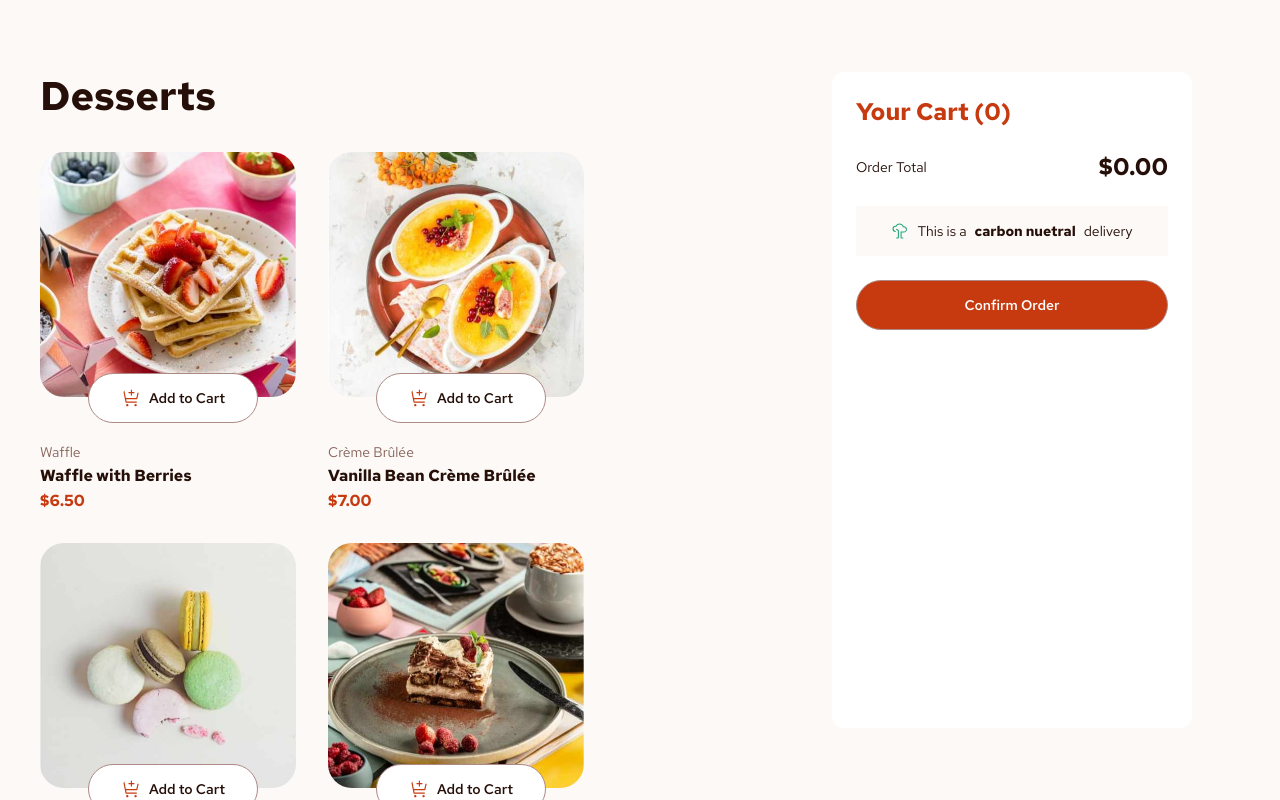
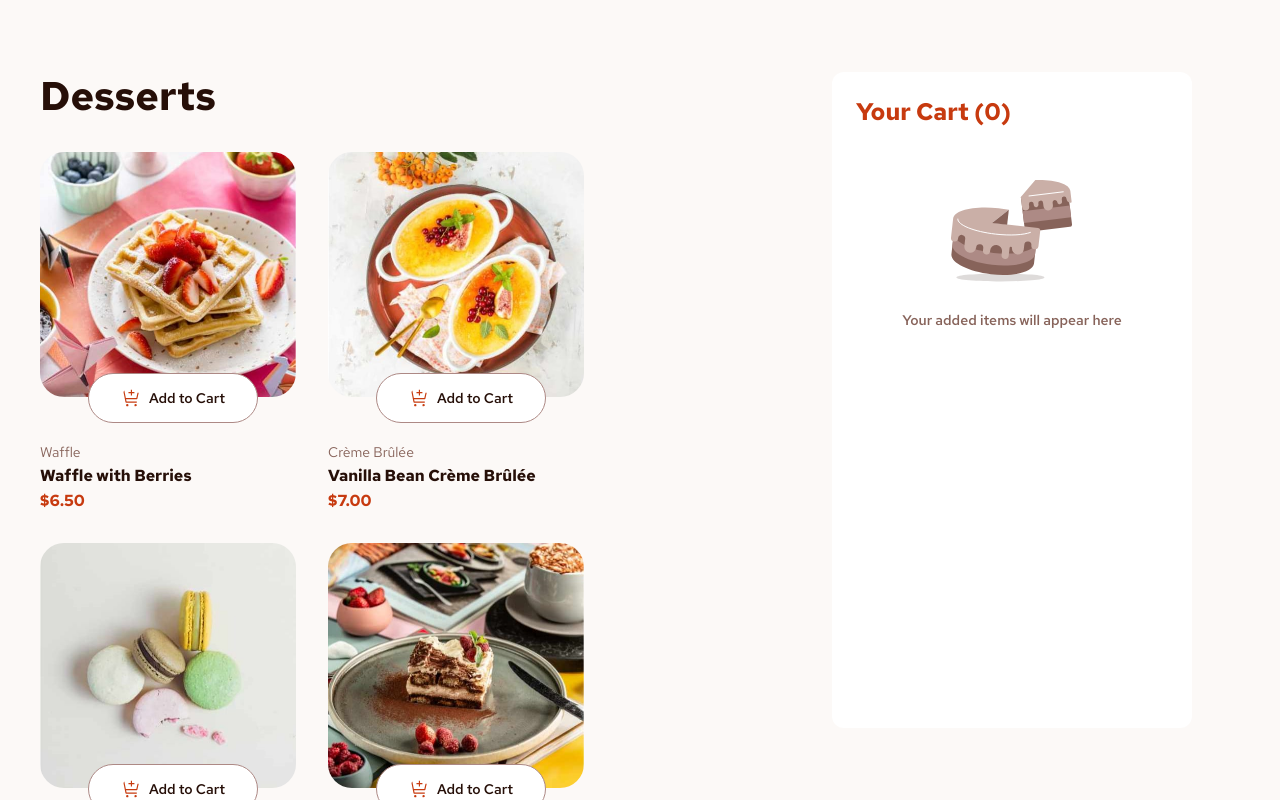
Before and after one commit to unachoza/Frontend-Mentor-Collection, a React (Vite) app: page /productlistwithcart in a window 1280 px wide. Built offline with nearby package versions, Linux system fonts and the light colour scheme.

Commit message:
fixed empty cart issue wit conditional render functions

```diff
--- a/src/components/junior/ProductListWithCart/components/Cart/Cart.tsx
+++ b/src/components/junior/ProductListWithCart/components/Cart/Cart.tsx
@@ -12,25 +12,23 @@ interface CartProps {
 }
 
 const Cart = ({ cart, removeAll, openModal }: CartProps) => {
+	const renderCartItems = () => {
 		return (
-		<div className={classes["cart-container"]}>
-			<div className={classes["cart-title-text"]}>
-				Your Cart (<span>{getTotalQuantity(cart)}</span>)
-			</div>
+			<>
 				{cart.map((item) => {
 					const { id, name, price, quantity } = item;
 					return (
-					<div className={classes["added-item"]}>
+						<div key={id} className={classes["added-item"]}>
 							<div className={classes["item-info"]}>
 								<div className={classes.name}>{name}</div>
 								<div className={classes["quantity-and-price"]}>
 									<div className={classes.quantity}>{quantity}X</div>
 									<div className={classes.price}>@${price.toFixed(2)}</div>
-								<div className={classes.total}>{(quantity * price).toFixed(2)}</div>
+									<div className={classes.total}>${(quantity * price).toFixed(2)}</div>
 								</div>
 							</div>
 							<button className={classes["remove-button"]} onClick={() => removeAll(id)}>
-							<img src={removeIcon} alt="" />
+								<img src={removeIcon} alt="remove item" />
 							</button>
 						</div>
 					);
@@ -49,12 +47,25 @@ const Cart = ({ cart, removeAll, openModal }: CartProps) => {
 						Confirm Order
 					</button>
 				</div>
-			{cart.length > 1 && (
+			</>
+		);
+	};
+
+	const renderEmptyCart = () => {
+		return (
 			<div className={classes["empty-placeholder"]}>
 				<img src={emptyCart} alt="empty" />
 				<div className={classes["cart-empty-text"]}> Your added items will appear here</div>
 			</div>
-			)}
+		);
+	};
+
+	return (
+		<div className={classes["cart-container"]}>
+			<div className={classes["cart-title-text"]}>
+				Your Cart (<span>{getTotalQuantity(cart)}</span>)
+			</div>
+			{cart.length < 1 ? renderEmptyCart() : renderCartItems()}
 		</div>
 	);
 };
--- a/src/components/junior/ProductListWithCart/components/Modal/Modal.tsx
+++ b/src/components/junior/ProductListWithCart/components/Modal/Modal.tsx
@@ -25,7 +25,7 @@ const Modal = ({ shopppingCart, closeModal, clearCart }: ModalProps) => {
 				</div>
 				<div className={classes["confirmed-items"]}>
 					{shopppingCart.map((item) => (
-						<div className={classes["confirmed-item"]}>
+						<div key={item.id} className={classes["confirmed-item"]}>
 							<div className={classes.item}>
 								<img src={item.image.thumbnail} alt={item.name} />
 								<div className={classes["item-info"]}>
```
Also changed, not shown: src/components/junior/ProductListWithCart/README.md. Lines whose indentation alone changed are shown as unchanged.
